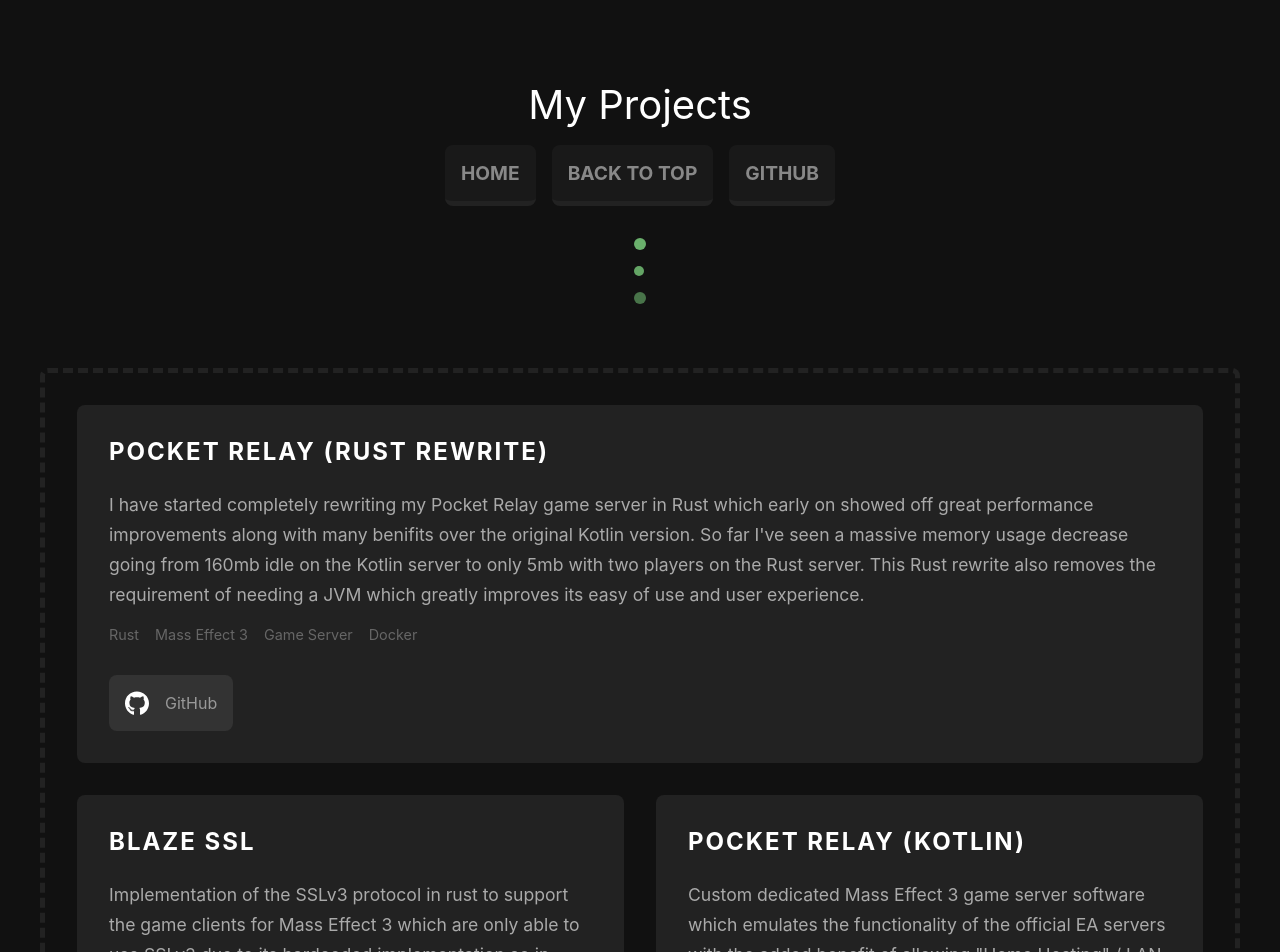
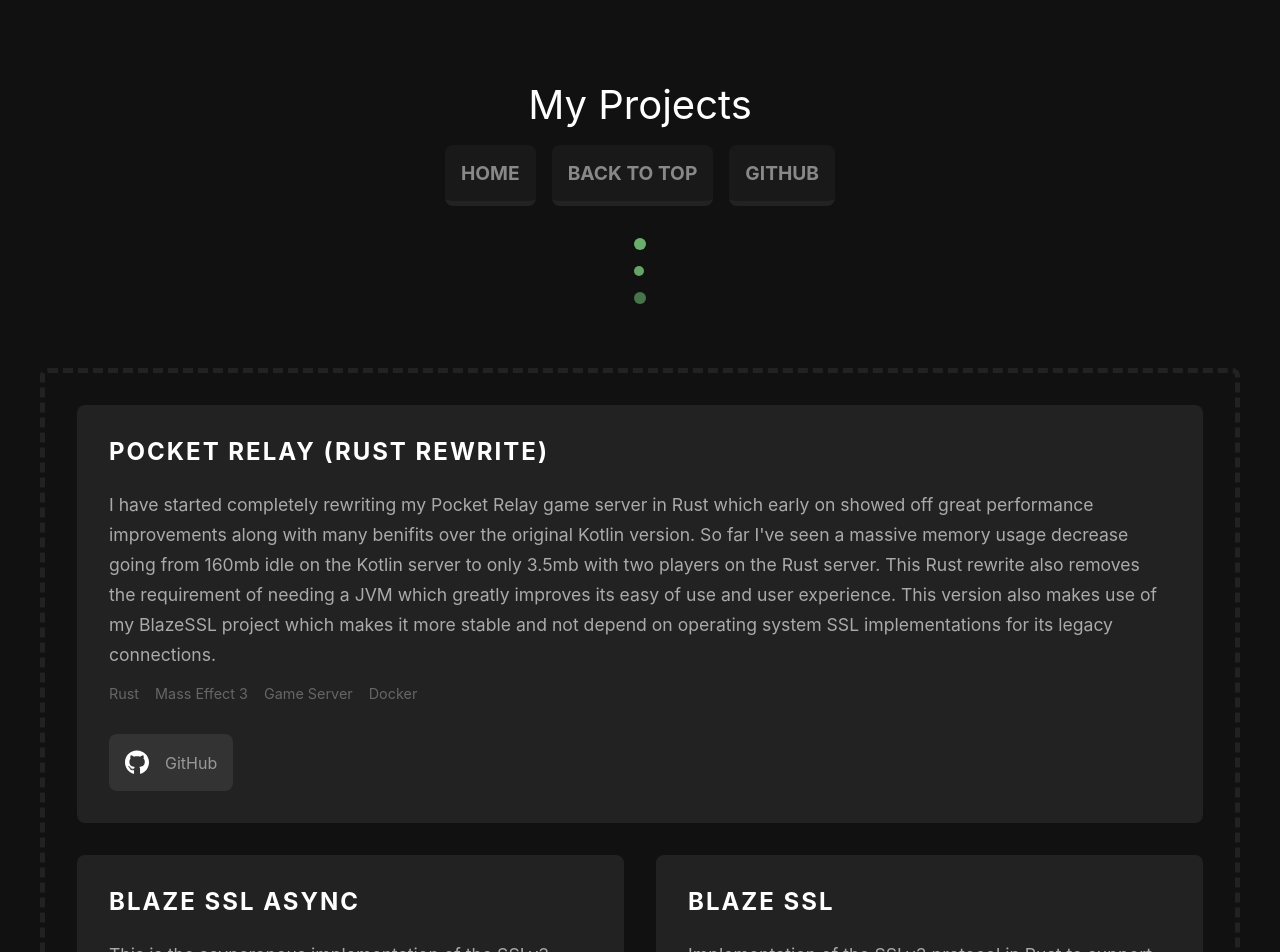
Before and after one commit to jacobtread/jacobtread-nextjs, a Next.js app: page /projects in a window 1280 px wide. Shown: the top 952 px of the page. Built offline with nearby package versions, Linux system fonts and the light colour scheme.

Commit message:
Added async blaze ssl project and add to Pocket relay project

```diff
--- a/pages/projects.tsx
+++ b/pages/projects.tsx
@@ -23,7 +23,7 @@
                 {/* Link to my GitHub page */}
                 <a href="https://github.com/jacobtread" rel="noreferrer noopener" className="nav__button">GitHub</a>
             </Navigation>
-            <Dots/>
+            <Dots />
             <main className="main section__content flex-cols">
                 {/* Projects starts here */}
 
@@ -34,16 +34,28 @@
                     I have started completely rewriting my Pocket Relay game server in Rust which early on
                     showed off great performance improvements along with many benifits over the original Kotlin
                     version. So far I&apos;ve seen a massive memory usage decrease going from 160mb idle on the Kotlin
-                    server to only 5mb with two players on the Rust server. This Rust rewrite also removes the
-                    requirement of needing a JVM which greatly improves its easy of use and user experience.
+                    server to only 3.5mb with two players on the Rust server. This Rust rewrite also removes the
+                    requirement of needing a JVM which greatly improves its easy of use and user experience. This version
+                    also makes use of my BlazeSSL project which makes it more stable and not depend on operating system
+                    SSL implementations for its legacy connections.
                 </Project>
 
+                <Project
+                    title="Blaze SSL Async"
+                    links={[createGitHubLink('jacobtread/blaze-ssl-async')]}
+                    tags={['Rust', 'Mass Effect 3', 'SSLv3', 'Async', 'Tokio']}>
+                    This is the asyncronous implementation of the SSLv3 protocol in Rust to support the game clients for Mass Effect 3
+                    which are only able to use SSLv3 due to its hardcoded implementation so in order to make
+                    it possible for the Rust rewrite of PocketRelay and to introduce the new client app I
+                    decided to implement the SSLv3 protocol myself as there aren&apos;t any other libraries that
+                    support it without modifying key parts of the system such as doing registry edits
+                </Project>
 
                 <Project
                     title="Blaze SSL"
                     links={[createGitHubLink('jacobtread/blaze-ssl')]}
                     tags={['Rust', 'Mass Effect 3', 'SSLv3']}>
-                    Implementation of the SSLv3 protocol in rust to support the game clients for Mass Effect 3
+                    Implementation of the SSLv3 protocol in Rust to support the game clients for Mass Effect 3
                     which are only able to use SSLv3 due to its hardcoded implementation so in order to make
                     it possible for the Rust rewrite of PocketRelay and to introduce the new client app I
                     decided to implement the SSLv3 protocol myself as there aren&apos;t any other libraries that
```
